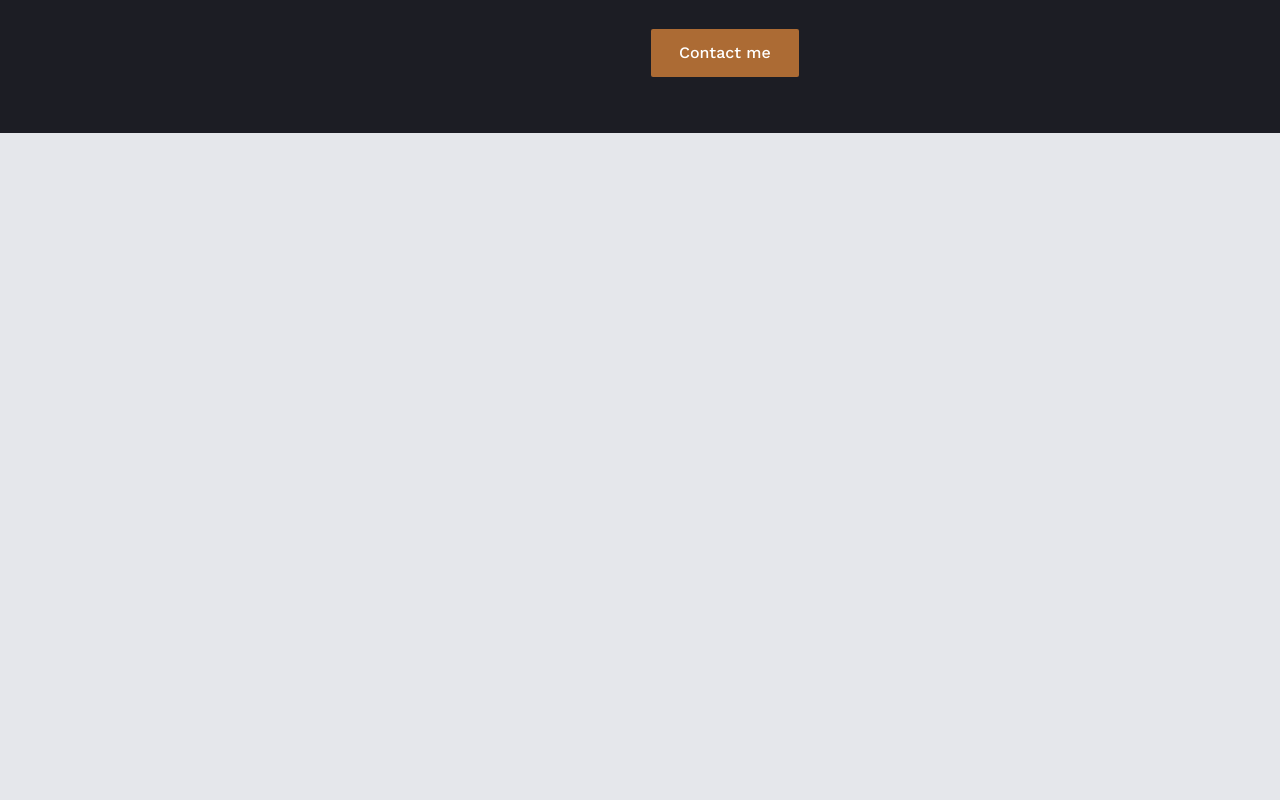
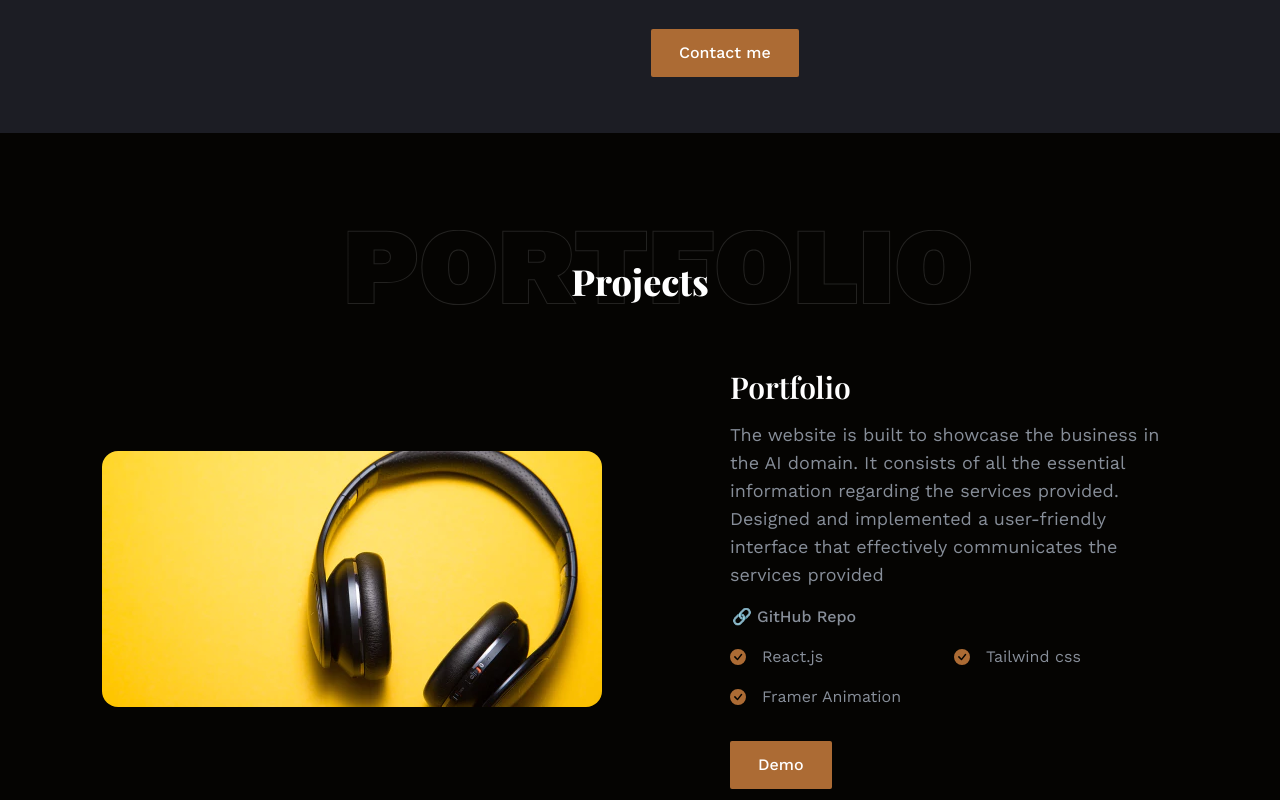
Before and after one commit to Push9828/Portfolio, a React (Create React App) app: page / in a window 1280 px wide. Shown: the part 1360-2160 px from the top of the page. Built offline with nearby package versions, Linux system fonts and the light colour scheme; a web font is replaced by a local one.

Commit message:
add project section

```diff
--- a/src/Home.js
+++ b/src/Home.js
@@ -2,6 +2,7 @@ import React from 'react'
 import Header from './components/Header';
 import Hero from "./components/Hero/Hero";
 import About from "./components/About/About";
+import Portfolio from "./components/Portfolio/Portfolio";
 
 const Home = () => {
   return (
@@ -9,6 +10,7 @@ const Home = () => {
       <Header />
       <Hero />
       <About />
+      <Portfolio />
     </div>
   );
 };
--- a/src/components/About/About.js
+++ b/src/components/About/About.js
@@ -21,7 +21,7 @@ const About = () => {
             viewport={{ once: true }}
             className="object-cover h-full w-[566px] md:mx-auto lg:mx-0 rounded-2xl "
             src={Avatar}
-            alt=""
+            alt="Avatar"
           />
           <div className="flex flex-col items-center text-center lg:items-start lg:text-left ">
             <motion.div
--- /dev/null
+++ b/src/components/Portfolio/Portfolio.js
@@ -0,0 +1,19 @@
+import React from "react";
+import Projects from "./Projects";
+
+const Portfolio = () => {
+  return (
+    <div id="projects" className="section bg-primary">
+      <div className="container mx-auto">
+        <div className="flex flex-col items-center text-center ">
+          <h2 className="section-title before:content-portfolio relative before:absolute before:opacity-40 before:-top-[2rem] before:-left-56 before:hidden before:lg:block">
+            Projects
+          </h2>
+        </div>
+        <Projects />
+      </div>
+    </div>
+  );
+};
+
+export default Portfolio;
--- /dev/null
+++ b/src/components/Portfolio/Project.js
@@ -0,0 +1,63 @@
+import React from "react";
+import { BsFillCheckCircleFill } from "react-icons/bs";
+import { motion } from "framer-motion";
+
+const Project = ({ projectInfo }) => {
+  const { id, img, title, description, repoLink, techStack, demoLink } =
+    projectInfo;
+
+  return (
+    <div
+      className={`flex items-center lg:space-x-32 flex-col lg:flex-row justify-center mt-12 ${
+        id % 2 === 0 ? "lg:flex-row-reverse lg:space-x-0" : ""
+      }`}
+    >
+      <motion.img
+        initial={{ x: -200, opacity: 0 }}
+        transition={{
+          duration: 1.2,
+        }}
+        whileInView={{ x: 0, opacity: 1 }}
+        className="object-cover mb-4 mr-5 max-h-64 w-[500px] md:mx-auto lg:mx-0 rounded-2xl"
+        src={img}
+        alt="project img"
+      />
+      <motion.div
+        initial={{ opacity: 0 }}
+        whileInView={{ opacity: 1 }}
+        transition={{ duration: 1.5 }}
+        className={`mx-auto max-w-md flex flex-col text-center ${
+          id % 2 === 0 ? "lg:!mr-40" : ""
+        }`}
+      >
+        <h2 className="text-3xl font-semibold mb-4 lg:text-left">{title}</h2>
+        <p className="text-lg mb-4 mr-4 lg:text-left">{description}</p>
+        <a
+          className="text-lg font-medium mb-4 w-36 lg:w-32 lg:text-base"
+          href={repoLink}
+          rel="noreferrer"
+          target="_blank"
+        >
+          🔗 GitHub Repo
+        </a>
+        <div className="grid grid-cols-2 mb-4">
+          {techStack.map((techItem) => (
+            <div key={techItem} className="flex">
+              <span className="mr-4 mt-1 text-accent">
+                <BsFillCheckCircleFill />
+              </span>
+              <div className="mb-4">{techItem}</div>
+            </div>
+          ))}
+        </div>
+        <a className="mb-4" href={demoLink} rel="noreferrer" target="_blank">
+          <button className="btn btn-md bg-accent hover:bg-accent-hover transition-all">
+            Demo
+          </button>
+        </a>
+      </motion.div>
+    </div>
+  );
+};
+
+export default Project;
--- /dev/null
+++ b/src/components/Portfolio/Projects.js
@@ -0,0 +1,15 @@
+import React from "react";
+import { projectData } from "../../data";
+import Project from "./Project";
+
+const Projects = () => {
+  return (
+    <div>
+      {projectData.map((project, index) => (
+        <Project projectInfo={project} />
+      ))}
+    </div>
+  );
+};
+
+export default Projects;
--- a/src/data.js
+++ b/src/data.js
@@ -1,28 +1,25 @@
 //  icons
-import {
-  FiLinkedin,
-  FiGithub,
-  FiPenTool,
-  FiMail,
-} from 'react-icons/fi';
+import { FiLinkedin, FiGithub, FiPenTool, FiMail } from "react-icons/fi";
+
+import Project1 from "./assets/img/projects/p1.webp";
 
 // navigation
 export const navigation = [
   {
-    name: 'home',
-    href: 'home',
+    name: "home",
+    href: "home",
   },
   {
-    name: 'about',
-    href: 'about',
+    name: "about",
+    href: "about",
   },
   {
-    name: 'projects',
-    href: 'projects',
+    name: "projects",
+    href: "projects",
   },
   {
-    name: 'contact',
-    href: 'contact',
+    name: "contact",
+    href: "contact",
   },
 ];
 
@@ -30,25 +27,48 @@ export const navigation = [
 export const social = [
   {
     icon: <FiLinkedin />,
-    href: 'https://www.linkedin.com/in/pushkarthakur28/',
+    href: "https://www.linkedin.com/in/pushkarthakur28/",
   },
   {
     icon: <FiPenTool />,
-    href: 'https://medium.com/@pushkar-thakur28',
+    href: "https://medium.com/@pushkar-thakur28",
   },
   {
     icon: <FiGithub />,
-    href: 'https://github.com/Push9828',
+    href: "https://github.com/Push9828",
   },
 ];
 
+//Projects
+export const projectData = [
+  {
+    id: 1,
+    img: Project1,
+    title: "Portfolio",
+    description:
+      "The website is built to showcase the business in the AI domain. It consists of all the essential information regarding the services provided. Designed and implemented a user-friendly interface that effectively communicates the services provided",
+    repoLink: "https://github.com/Push9828/Portfolio",
+    techStack: ["React.js", "Tailwind css", "Framer Animation"],
+    demoLink: "https://project-demo2.com",
+  },
+  {
+    id: 2,
+    img: Project1,
+    title: "Portfolio",
+    description:
+      "The website is built to showcase the business in the AI domain. It consists of all the essential information regarding the services provided. Designed and implemented a user-friendly interface that effectively communicates the services provided",
+    repoLink: "https://github.com/Push9828/Portfolio",
+    techStack: ["React.js", "Tailwind css", "Framer Animation"],
+    demoLink: "https://project-demo2.com",
+  },
+];
 
 // contact
 export const contact = [
   {
     icon: <FiMail />,
-    title: 'Have a question?',
-    subtitle: 'I am here to help you.',
-    description: 'Email me at pushkar.thakur28@gmail.com',
+    title: "Have a question?",
+    subtitle: "I am here to help you.",
+    description: "Email me at pushkar.thakur28@gmail.com",
   },
 ];
```
Also changed, not shown: src/assets/img/projects/p1.webp (added).
